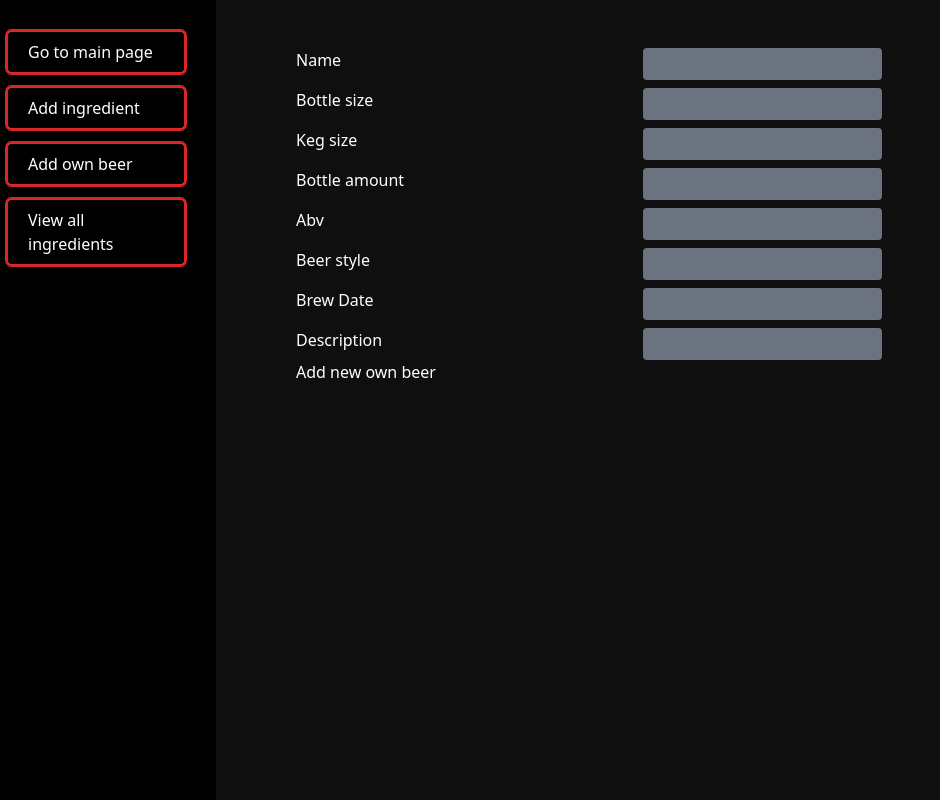
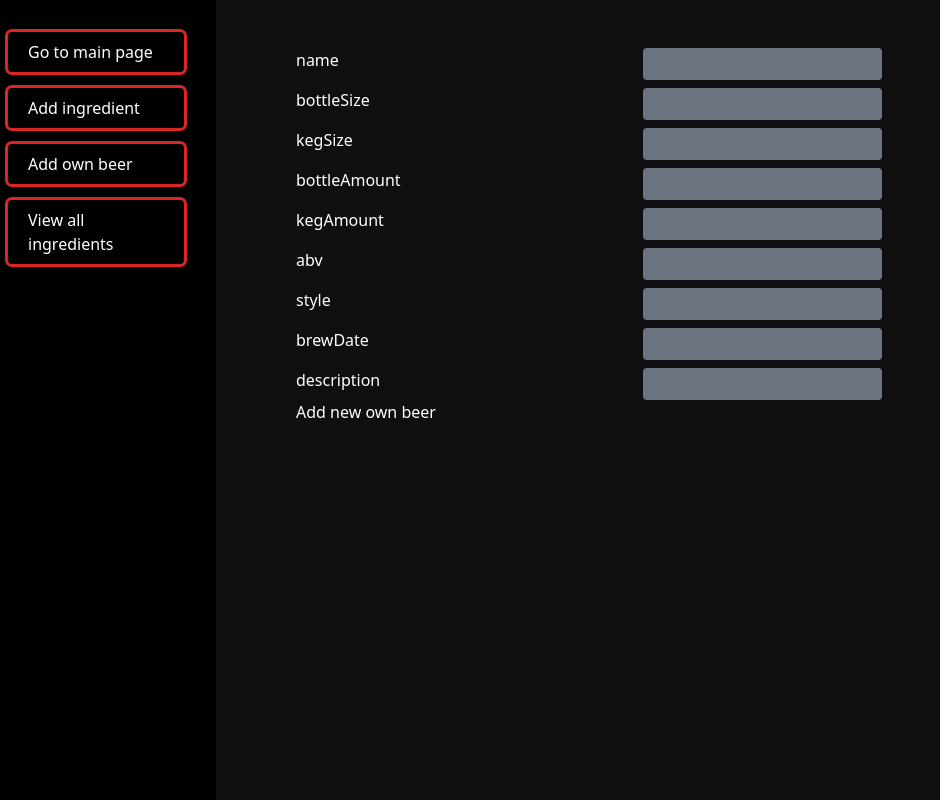
Before and after one commit to tvaskisalo/ale-arsenal, a React (Vite) app in the folder ale-arsenal-frontend/: page /own-beers/add in a window 1280 px wide. Shown: the whole page, without its empty margins (0-940 px from the left). Built offline with nearby package versions, Linux system fonts and the light colour scheme.

Commit message:
Continue form generator implementation

```diff
--- a/ale-arsenal-frontend/src/App.tsx
+++ b/ale-arsenal-frontend/src/App.tsx
@@ -1,11 +1,8 @@
 import { RouterProvider } from 'react-router-dom'
 
-import FormGenerator from './components/form-generator/FormGenerator'
 import { routes } from './routes'
-import { addOwnBeerSchema } from './schemas/own-beer-schemas'
 
 const App = () => {
-	FormGenerator({ schema: addOwnBeerSchema })
 	return <RouterProvider router={routes} />
 }
 
--- a/ale-arsenal-frontend/src/components/form-generator/FormGenerator.tsx
+++ b/ale-arsenal-frontend/src/components/form-generator/FormGenerator.tsx
@@ -1,33 +1,63 @@
-/* eslint-disable no-console */
-import { z, ZodNumber, ZodOptional, ZodRawShape, ZodString, ZodTypeAny } from 'zod'
+import { zodResolver } from '@hookform/resolvers/zod'
+import { ReactNode } from 'react'
+import {
+	FieldValues,
+	SubmitHandler,
+	useForm,
+	UseFormRegister,
+} from 'react-hook-form'
+import {
+	z,
+	ZodNumber,
+	ZodOptional,
+	ZodRawShape,
+	ZodString,
+	ZodTypeAny,
+} from 'zod'
 
-interface FormGeneratorProps {
+import Form, { FormType } from '../form/Form'
+import TextInput from '../text-input/Text-input'
+
+interface FormGeneratorProps<T extends FieldValues> {
 	schema: z.ZodObject<ZodRawShape>
+	formType: FormType
+	onSubmit: SubmitHandler<T>
+}
+enum FieldType {
+	STRING = 'string',
+	NUMBER = 'number',
+	UNKNOWN = 'unknown',
 }
 
 interface FieldData {
 	name: string
 	isOptional: boolean
 	isNullable: boolean
-	type: string
+	type: FieldType
+}
+
+const getFieldType = (field: ZodTypeAny): FieldType => {
+	if (field instanceof ZodOptional) {
+		return getFieldType(field._def.innerType as ZodTypeAny)
+	}
+
+	if (field instanceof ZodString) {
+		return FieldType.STRING
+	}
+
+	if (field instanceof ZodNumber) {
+		return FieldType.NUMBER
+	}
+
+	return FieldType.UNKNOWN
 }
 
 const parseField = (name: string, field: ZodTypeAny): FieldData => {
-	console.log('Field type')
-	console.log(field instanceof ZodString)
-	let type = ''
-	if (field instanceof ZodString) {
-		type = 'string'
-	} else if (field instanceof ZodOptional) {
-		if (field._def.innerType instanceof ZodNumber) {
-			type = 'number'
-		}
-	}
 	return {
 		name: name,
 		isOptional: field.isOptional(),
 		isNullable: field.isNullable(),
-		type: type,
+		type: getFieldType(field),
 	}
 }
 
@@ -42,10 +72,58 @@ const parseSchemaToFieldData = (
 	return fields
 }
 
-const FormGenerator = ({ schema }: FormGeneratorProps) => {
-	const fields = parseSchemaToFieldData(schema)
-	fields.map((field) => console.log(field))
-	return <div></div>
+interface InputFieldProps<T extends FieldValues> {
+	fieldData: FieldData
+	register: UseFormRegister<T>
+}
+
+const InputField = <T extends FieldValues>({
+	fieldData,
+	register,
+}: InputFieldProps<T>): ReactNode => {
+	switch (fieldData.type) {
+		case FieldType.NUMBER:
+			return (
+				<TextInput
+					register={register}
+					label={fieldData.name}
+					field={fieldData.name}
+					isNumber={true}
+					key={fieldData.name}
+				/>
+			)
+		case FieldType.STRING:
+			return (
+				<TextInput
+					register={register}
+					label={fieldData.name}
+					field={fieldData.name}
+					key={fieldData.name}
+				/>
+			)
+		case FieldType.UNKNOWN:
+			return <div>UNKNOWN</div>
+		default:
+			return <div>DEFAULT</div>
+	}
+}
+
+const FormGenerator = <T extends FieldValues>({
+	schema,
+	formType,
+	onSubmit,
+}: FormGeneratorProps<T>) => {
+	const { register, handleSubmit } = useForm<T>({
+		resolver: zodResolver(schema),
+	})
+	const fieldData = parseSchemaToFieldData(schema)
+	return (
+		<Form onSubmit={handleSubmit(onSubmit)} formType={formType}>
+			{fieldData.map((field) => (
+				<InputField fieldData={field} register={register} key={field.name} />
+			))}
+		</Form>
+	)
 }
 
 export default FormGenerator
--- a/ale-arsenal-frontend/src/pages/own-beer-form/Own-beer-form.tsx
+++ b/ale-arsenal-frontend/src/pages/own-beer-form/Own-beer-form.tsx
@@ -1,57 +1,61 @@
-import { zodResolver } from '@hookform/resolvers/zod'
-import { SubmitHandler, useForm } from 'react-hook-form'
+import { SubmitHandler } from 'react-hook-form'
 
-import Form, { FormType } from '../../components/form/Form.tsx'
-import TextInput from '../../components/text-input/Text-input.tsx'
+import { FormType } from '../../components/form/Form.tsx'
+import FormGenerator from '../../components/form-generator/FormGenerator.tsx'
 import { addOwnBeerSchema } from '../../schemas/own-beer-schemas.ts'
 import { addOwnBeer } from '../../services/own-beer-service.ts'
 import { addOwnBeerCommand } from '../../types/own-beer-types.ts'
 
 const OwnBeerForm = () => {
-	const { register, handleSubmit } = useForm<addOwnBeerCommand>({
-		resolver: zodResolver(addOwnBeerSchema),
-	})
+	//const { register, handleSubmit } = useForm<addOwnBeerCommand>({
+	//	resolver: zodResolver(addOwnBeerSchema),
+	//})
 	const onSubmit: SubmitHandler<addOwnBeerCommand> = async (data) => {
 		const id = await addOwnBeer(data)
 		// eslint-disable-next-line no-console
 		console.log(id)
 	}
 	return (
-		<Form onSubmit={handleSubmit(onSubmit)} formType={FormType.OWN_BEER}>
-			<TextInput register={register} label={'Name'} field={'name'} />
-			<TextInput
-				register={register}
-				label={'Bottle size'}
-				field={'bottleSize'}
-				isNumber={true}
-			/>
-			<TextInput
-				register={register}
-				label={'Keg size'}
-				field={'kegSize'}
-				isNumber={true}
-			/>
-			<TextInput
-				register={register}
-				label={'Bottle amount'}
-				field={'bottleAmount'}
-				isNumber={true}
-			/>
-			<TextInput
-				register={register}
-				label={'Abv'}
-				field={'abv'}
-				isNumber={true}
-			/>
-			<TextInput register={register} label={'Beer style'} field={'style'} />
-			<TextInput register={register} label={'Brew Date'} field={'brewDate'} />
-			<TextInput
-				register={register}
-				label={'Description'}
-				field={'description'}
-			/>
-		</Form>
+		<FormGenerator
+			schema={addOwnBeerSchema}
+			formType={FormType.OWN_BEER}
+			onSubmit={onSubmit}
+		/>
 	)
+	//	<Form onSubmit={handleSubmit(onSubmit)} formType={FormType.OWN_BEER}>
+	//		<TextInput register={register} label={'Name'} field={'name'} />
+	//		<TextInput
+	//			register={register}
+	//			label={'Bottle size'}
+	//			field={'bottleSize'}
+	//			isNumber={true}
+	//		/>
+	//		<TextInput
+	//			register={register}
+	//			label={'Keg size'}
+	//			field={'kegSize'}
+	//			isNumber={true}
+	//		/>
+	//		<TextInput
+	//			register={register}
+	//			label={'Bottle amount'}
+	//			field={'bottleAmount'}
+	//			isNumber={true}
+	//		/>
+	//		<TextInput
+	//			register={register}
+	//			label={'Abv'}
+	//			field={'abv'}
+	//			isNumber={true}
+	//		/>
+	//		<TextInput register={register} label={'Beer style'} field={'style'} />
+	//		<TextInput register={register} label={'Brew Date'} field={'brewDate'} />
+	//		<TextInput
+	//			register={register}
+	//			label={'Description'}
+	//			field={'description'}
+	//		/>
+	//	</Form>
 }
 
 export default OwnBeerForm
```
Also changed, not shown: ale-arsenal-frontend/src/components/form/Form.tsx (+6 -1 lines), 1 other file (tests, documents, lock files or other folders).
